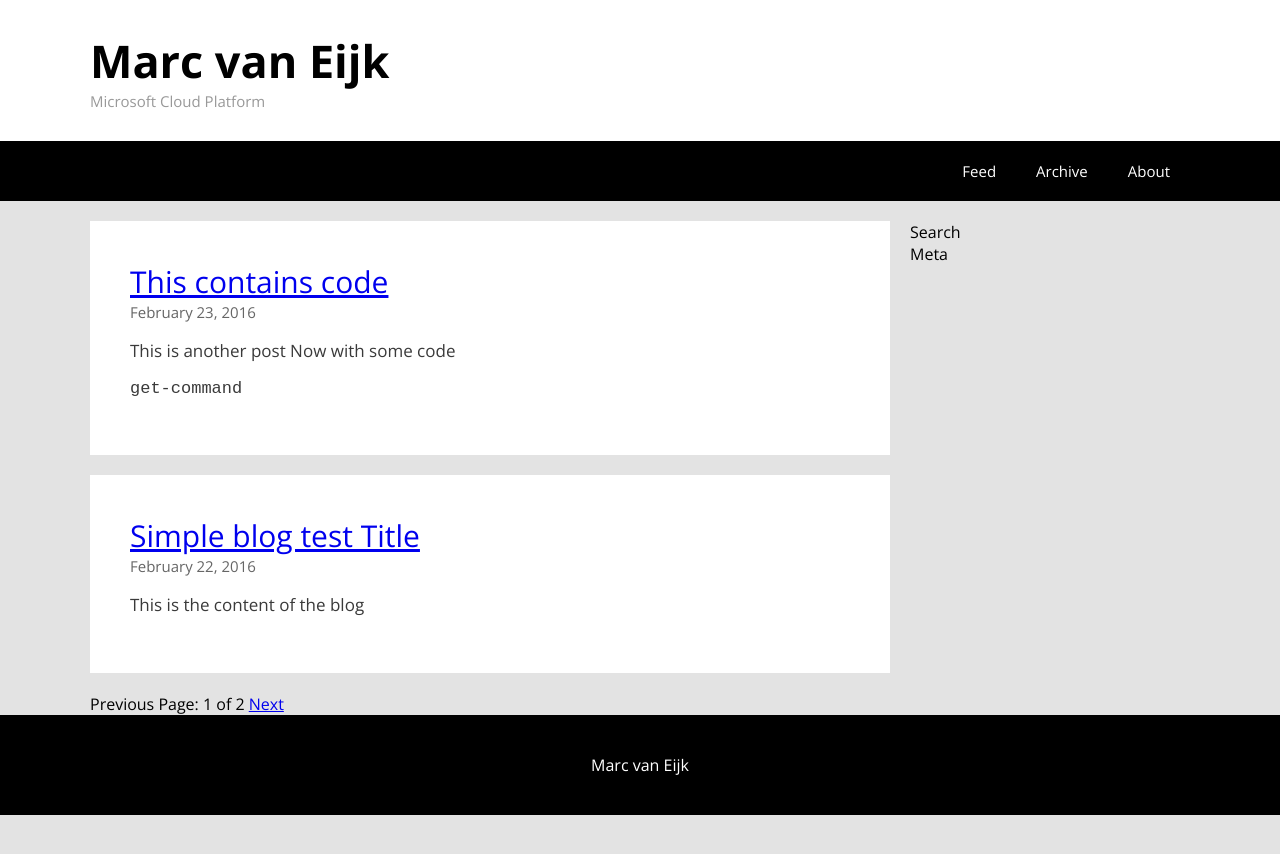
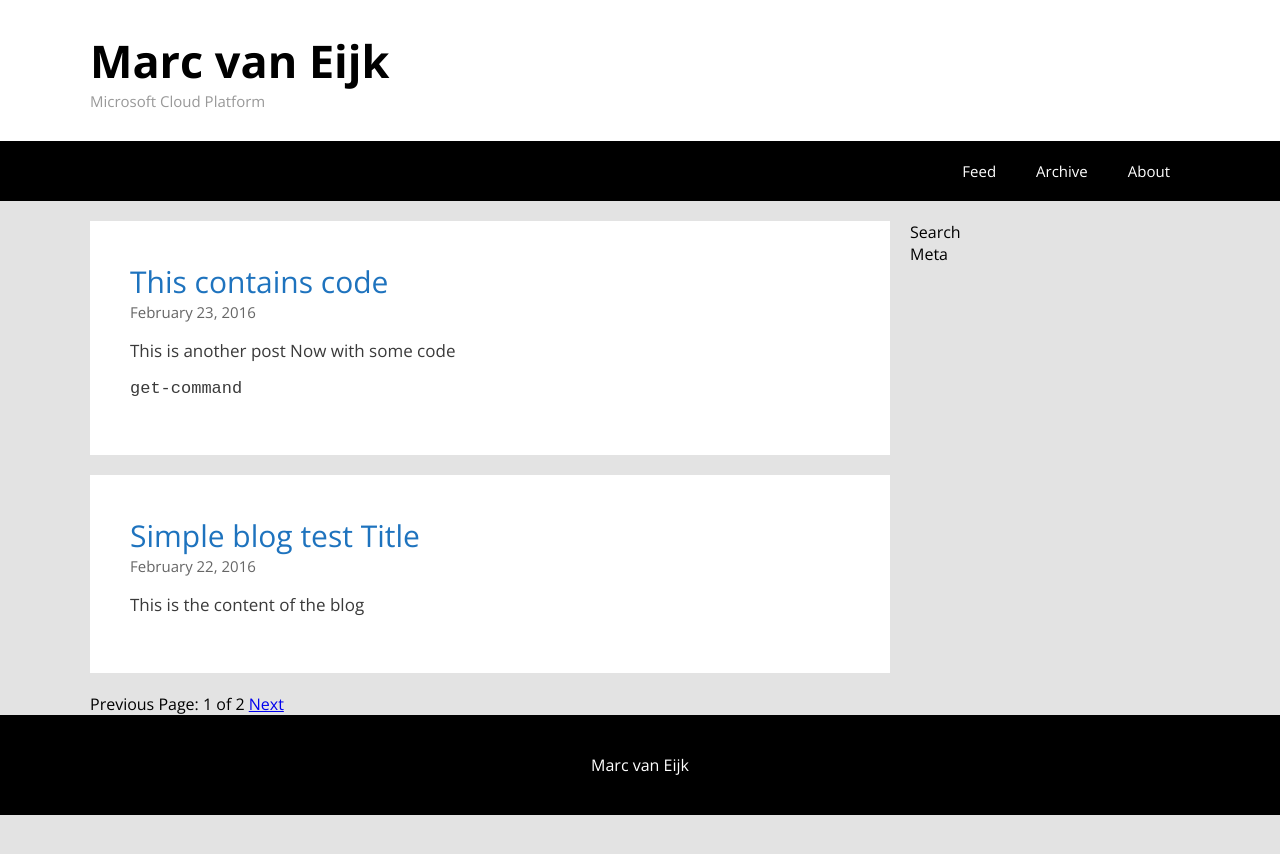
Before and after one commit to marcvaneijkdemo/marcvaneijkdemo.github.io, a Jekyll site: the page built from index.html, in a window 1280 px wide. Shown: the top 854 px of the page. Built offline with Jekyll 4.4.1, drawn with Linux system fonts in a browser that asks for light colours; the list of posts is cut into pages by our own code.

Commit message:
Update index.html

```diff
--- a/index.html
+++ b/index.html
@@ -5,7 +5,7 @@ layout: default
 	  {% for post in paginator.posts %}
 	    <li>
 	    		<div class="contentIndexLi">
-	    			<div class="contentTitle"><a class="contentTitleLink" href="{{ post.url }}" title="{{ post.title }}">{{ post.title }}</a></div>
+	    			<a class="contentTitle" href="{{ post.url }}" title="{{ post.title }}">{{ post.title }}</a>
 	    			<div class="contentMeta">{{ post.date | date: "%B %d, %Y" }}</div>
 	    			<div class="content">{{ post.content }}</div>
     			</div>
```
